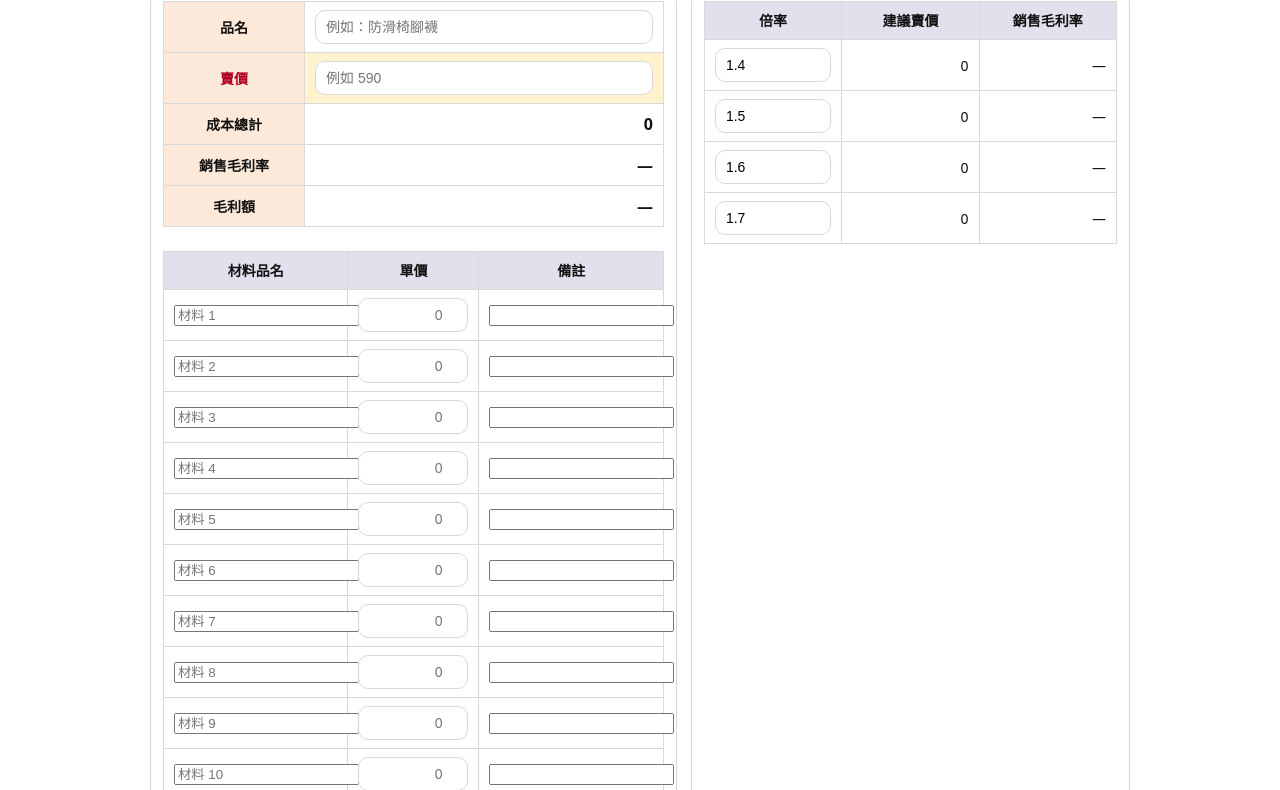
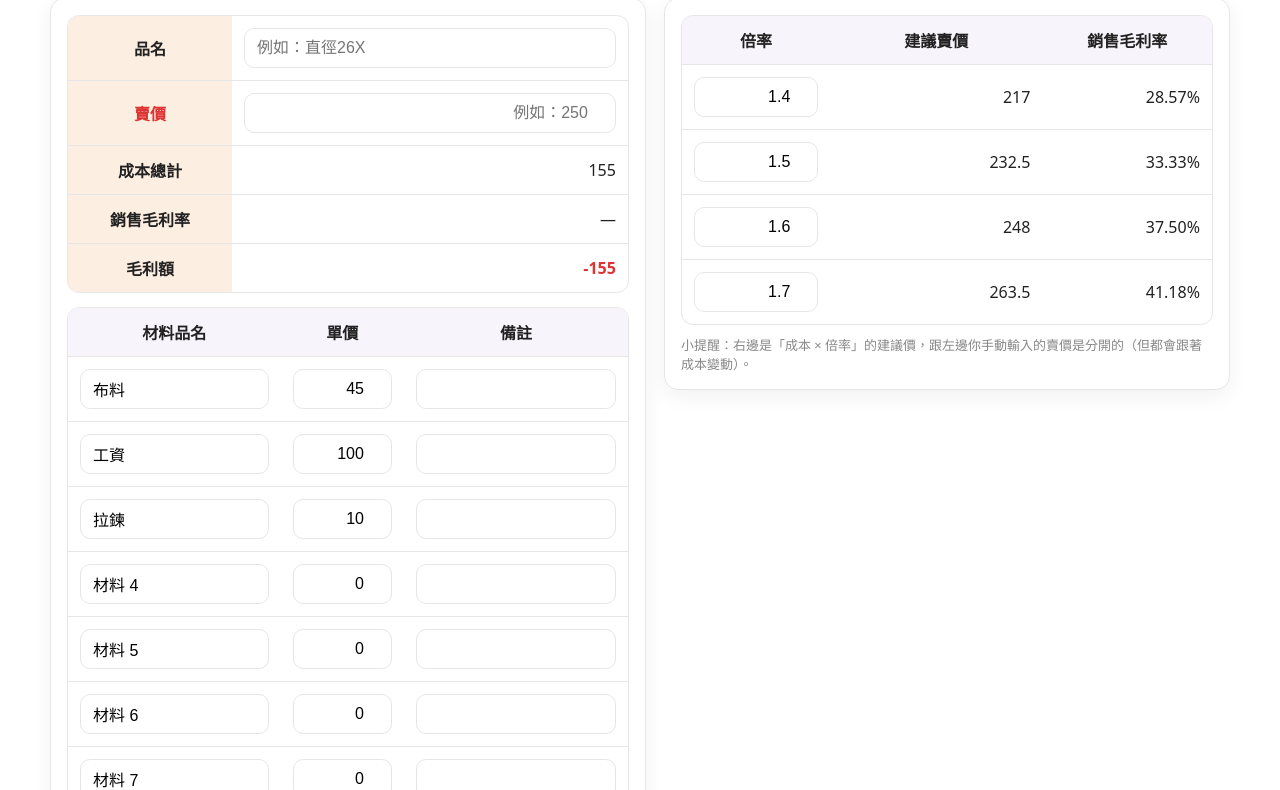
Before and after one commit to lillian1021/profit-calculator, a plain HTML site: page index.html in a window 1280 px wide. Shown: the part 74-864 px from the top of the page. Drawn offline with Linux system fonts and the light colour scheme.

Commit message:
index.html

```diff
--- a/index.html
+++ b/index.html
@@ -6,327 +6,367 @@
   <title>成本毛利計算表（網頁版）</title>
   <style>
     :root{
-      --border:#d9d9d9;
-      --muted:#666;
-      --bg:#fafafa;
-      --card:#fff;
-      --label:#FDE9D9;
-      --hdr:#E4DFEC;
-      --sell:#FFF2CC;
+      --bg:#ffffff;
+      --card:#ffffff;
+      --line:#e6e6e6;
+      --muted:#888;
+      --accent:#d33;
+      --soft:#f7f4fb;
+      --soft2:#fdeee2;
+      --radius:14px;
+      --shadow:0 6px 22px rgba(0,0,0,.06);
+      --font: system-ui, -apple-system, "Segoe UI", "Noto Sans TC", "PingFang TC", "Microsoft JhengHei", Arial, sans-serif;
     }
-    body{
-      font-family: system-ui, -apple-system, "Segoe UI", Roboto, "Noto Sans TC", sans-serif;
-      margin: 20px auto;
-      max-width: 980px;
-      padding: 0 14px;
-      line-height: 1.5;
-      color:#111;
-    }
-    h1{font-size:20px;margin:0 0 12px}
-    .layout{
-      display:grid;
-      grid-template-columns: 1.2fr 1fr;
-      gap:14px;
-    }
-    @media (max-width: 820px){
-      .layout{grid-template-columns:1fr}
-    }
-    .card{
-      background:var(--card);
-      border:1px solid var(--border);
-      border-radius:14px;
-      padding:12px;
-    }
-    table{
-      width:100%;
-      border-collapse:collapse;
-      table-layout:fixed;
-    }
-    td, th{
-      border:1px solid var(--border);
-      padding:8px 10px;
-      font-size:14px;
-    }
-    th{
-      background:var(--hdr);
-      text-align:center;
-      font-weight:700;
-    }
-    .label{
-      background:var(--label);
-      font-weight:700;
-      text-align:center;
-      width:120px;
-    }
-    .sellCell{
-      background:var(--sell);
-      font-weight:700;
-      color:#b00020;
-    }
+    body{ margin:0; background:var(--bg); font-family:var(--font); color:#222; }
+    .wrap{ max-width:1180px; margin:26px auto; padding:0 18px; }
+    h1{ font-size:22px; margin:0 0 14px; font-weight:800; }
+    .grid{ display:grid; grid-template-columns: 1fr 0.95fr; gap:18px; align-items:start; }
+    .panel{ background:var(--card); border:1px solid var(--line); border-radius:var(--radius); box-shadow:var(--shadow); padding:16px; }
+    .box{ border:1px solid var(--line); border-radius:12px; overflow:hidden; background:#fff; }
+    table{ width:100%; border-collapse:collapse; }
+    th, td{ padding:12px 12px; border-bottom:1px solid var(--line); vertical-align:middle; }
+    tr:last-child td{ border-bottom:none; }
+    th{ background:var(--soft); font-weight:800; text-align:center; }
+    .mini th{ background:var(--soft); }
+    .leftLabel{ width:140px; background:var(--soft2); font-weight:800; text-align:center; }
+    .red{ color:var(--accent); font-weight:900; }
+    .right{ text-align:right; }
+    .center{ text-align:center; }
     input[type="text"], input[type="number"]{
       width:100%;
+      padding:10px 12px;
+      border:1px solid var(--line);
+      border-radius:10px;
+      font-size:16px;
+      outline:none;
       box-sizing:border-box;
-      padding:8px 10px;
-      border:1px solid var(--border);
-      border-radius:10px;
-      font-size:14px;
+      background:#fff;
     }
-    .right{text-align:right}
-    .center{text-align:center}
-    .big{font-weight:800;font-size:16px}
-    .neg{color:#b00020}
-    .actions{
-      display:flex;
-      gap:10px;
-      flex-wrap:wrap;
-      margin-top:10px;
-    }
+    input[type="number"]{ text-align:right; }
+    input:focus{ border-color:#c7b7ff; box-shadow:0 0 0 3px rgba(120,82,255,.12); }
+    .controls{ display:flex; gap:10px; flex-wrap:wrap; margin-top:12px; }
     button{
-      border:1px solid var(--border);
-      background:var(--bg);
-      padding:10px 12px;
+      border:1px solid var(--line);
+      background:#fff;
+      padding:10px 14px;
       border-radius:12px;
       cursor:pointer;
-      font-weight:700;
+      font-weight:800;
     }
-    .muted{color:var(--muted);font-size:13px}
+    button:hover{ background:#fafafa; }
+    .hint{ margin-top:10px; color:var(--muted); font-size:13px; }
+    .twoBoxes{ display:grid; gap:14px; }
+    .subTitle{ font-weight:900; margin:8px 0 10px; }
+    .stickyNote{
+      font-size:13px; color:#666; margin-top:10px;
+    }
+    .muted{ color:var(--muted); }
+    .badgeNeg{ color:var(--accent); font-weight:900; }
   </style>
 </head>
+
 <body>
-
+  <div class="wrap">
     <h1>成本毛利計算表（網頁版）</h1>
 
-<div class="layout">
-  <!-- 左側 -->
-  <div class="card">
+    <div class="grid">
+      <!-- 左側：輸入與成本 -->
+      <div class="panel">
+        <div class="twoBoxes">
+          <!-- 上方：品名/賣價/成本/毛利 -->
+          <div class="box">
             <table>
               <tr>
-        <td class="label">品名</td>
-        <td colspan="2"><input id="productName" type="text" placeholder="例如：防滑椅腳襪"></td>
+                <td class="leftLabel">品名</td>
+                <td><input id="productName" type="text" placeholder="例如：直徑26X" /></td>
               </tr>
               <tr>
-        <td class="label" style="color:#b00020;">賣價</td>
-        <td colspan="2" class="sellCell">
-          <input id="sell" type="number" step="0.01" placeholder="例如 590">
-        </td>
+                <td class="leftLabel red">賣價</td>
+                <td><input id="sellPrice" type="number" inputmode="decimal" min="0" step="0.1" placeholder="例如：250" /></td>
               </tr>
               <tr>
-        <td class="label">成本總計</td>
-        <td colspan="2" class="right big"><span id="costTotal">0</span></td>
+                <td class="leftLabel">成本總計</td>
+                <td class="right"><span id="totalCost">0</span></td>
               </tr>
               <tr>
-        <td class="label">銷售毛利率</td>
-        <td colspan="2" class="right big"><span id="gpRate">—</span></td>
+                <td class="leftLabel">銷售毛利率</td>
+                <td class="right"><span id="grossMargin">—</span></td>
               </tr>
               <tr>
-        <td class="label">毛利額</td>
-        <td colspan="2" class="right big"><span id="gpAmt">—</span></td>
+                <td class="leftLabel">毛利額</td>
+                <td class="right"><span id="grossProfit" class="badgeNeg">0</span></td>
               </tr>
             </table>
+          </div>
 
-    <br>
-
-    <table>
+          <!-- 下方：材料明細 -->
+          <div class="box">
+            <table class="mini" id="materialsTable">
               <tr>
-        <th>材料品名</th>
+                <th style="width:38%">材料品名</th>
                 <th style="width:22%">單價</th>
                 <th>備註</th>
               </tr>
-      <tbody id="materials"></tbody>
+
+              <!-- 初始三列 -->
+              <tr class="matRow">
+                <td><input type="text" class="matName" value="布料" /></td>
+                <td><input type="number" class="matCost" value="45" min="0" step="0.1" /></td>
+                <td><input type="text" class="matNote" /></td>
+              </tr>
+              <tr class="matRow">
+                <td><input type="text" class="matName" value="工資" /></td>
+                <td><input type="number" class="matCost" value="100" min="0" step="0.1" /></td>
+                <td><input type="text" class="matNote" /></td>
+              </tr>
+              <tr class="matRow">
+                <td><input type="text" class="matName" value="拉鍊" /></td>
+                <td><input type="number" class="matCost" value="10" min="0" step="0.1" /></td>
+                <td><input type="text" class="matNote" /></td>
+              </tr>
+
+              <!-- 預留多列（跟你截圖一樣到10列） -->
+              <tr class="matRow">
+                <td><input type="text" class="matName" value="材料 4" /></td>
+                <td><input type="number" class="matCost" value="0" min="0" step="0.1" /></td>
+                <td><input type="text" class="matNote" /></td>
+              </tr>
+              <tr class="matRow">
+                <td><input type="text" class="matName" value="材料 5" /></td>
+                <td><input type="number" class="matCost" value="0" min="0" step="0.1" /></td>
+                <td><input type="text" class="matNote" /></td>
+              </tr>
+              <tr class="matRow">
+                <td><input type="text" class="matName" value="材料 6" /></td>
+                <td><input type="number" class="matCost" value="0" min="0" step="0.1" /></td>
+                <td><input type="text" class="matNote" /></td>
+              </tr>
+              <tr class="matRow">
+                <td><input type="text" class="matName" value="材料 7" /></td>
+                <td><input type="number" class="matCost" value="0" min="0" step="0.1" /></td>
+                <td><input type="text" class="matNote" /></td>
+              </tr>
+              <tr class="matRow">
+                <td><input type="text" class="matName" value="材料 8" /></td>
+                <td><input type="number" class="matCost" value="0" min="0" step="0.1" /></td>
+                <td><input type="text" class="matNote" /></td>
+              </tr>
+              <tr class="matRow">
+                <td><input type="text" class="matName" value="材料 9" /></td>
+                <td><input type="number" class="matCost" value="0" min="0" step="0.1" /></td>
+                <td><input type="text" class="matNote" /></td>
+              </tr>
+              <tr class="matRow">
+                <td><input type="text" class="matName" value="材料 10" /></td>
+                <td><input type="number" class="matCost" value="0" min="0" step="0.1" /></td>
+                <td><input type="text" class="matNote" /></td>
+              </tr>
             </table>
-
-    <div class="actions">
-      <button id="addRow">＋新增一列</button>
-      <button id="clearAll">清空</button>
-      <button id="exportExcel">匯出 Excel</button>
-      <span class="muted" id="exportHint"></span>
           </div>
 
-    <div class="muted">銷售毛利率 =（賣價 − 成本總計）÷ 賣價</div>
+          <div class="controls">
+            <button id="addRowBtn">+新增一列</button>
+            <button id="clearBtn">清空</button>
+            <button id="exportBtn">匯出 Excel（CSV）</button>
           </div>
 
-  <!-- 右側倍率 -->
-  <div class="card">
-    <table>
-      <tr>
-        <th>倍率</th>
-        <th>建議賣價</th>
-        <th>銷售毛利率</th>
-      </tr>
-      <tbody id="multipliers"></tbody>
-    </table>
+          <div class="stickyNote">銷售毛利率 =（賣價 − 成本總計）÷ 賣價</div>
         </div>
       </div>
 
-<!-- 匯出 Excel 用：SheetJS (xlsx) -->
-<script src="https://cdn.jsdelivr.net/npm/xlsx@0.18.5/dist/xlsx.full.min.js"></script>
+      <!-- 右側：倍率建議售價 -->
+      <div class="panel">
+        <div class="box">
+          <table id="multTable">
+            <tr>
+              <th style="width:28%">倍率</th>
+              <th>建議賣價</th>
+              <th style="width:32%">銷售毛利率</th>
+            </tr>
+            <tr class="multRow">
+              <td><input type="number" class="mult" value="1.4" step="0.1" /></td>
+              <td class="right"><span class="suggestPrice">0</span></td>
+              <td class="right"><span class="suggestMargin">—</span></td>
+            </tr>
+            <tr class="multRow">
+              <td><input type="number" class="mult" value="1.5" step="0.1" /></td>
+              <td class="right"><span class="suggestPrice">0</span></td>
+              <td class="right"><span class="suggestMargin">—</span></td>
+            </tr>
+            <tr class="multRow">
+              <td><input type="number" class="mult" value="1.6" step="0.1" /></td>
+              <td class="right"><span class="suggestPrice">0</span></td>
+              <td class="right"><span class="suggestMargin">—</span></td>
+            </tr>
+            <tr class="multRow">
+              <td><input type="number" class="mult" value="1.7" step="0.1" /></td>
+              <td class="right"><span class="suggestPrice">0</span></td>
+              <td class="right"><span class="suggestMargin">—</span></td>
+            </tr>
+          </table>
+        </div>
+
+        <div class="hint">
+          小提醒：右邊是「成本 × 倍率」的建議價，跟左邊你手動輸入的賣價是分開的（但都會跟著成本變動）。
+        </div>
+      </div>
+    </div>
+  </div>
 
   <script>
-  const $ = s => document.querySelector(s);
-  const fmtMoney = v => (Math.round(v*100)/100).toLocaleString('zh-TW',{maximumFractionDigits:2});
-  const fmtPct = v => (Math.round(v*10000)/100).toLocaleString('zh-TW',{maximumFractionDigits:2})+'%';
-  const num = v => Number(v)||0;
+    // --------- helpers ----------
+    const $ = (sel, root=document) => root.querySelector(sel);
+    const $$ = (sel, root=document) => Array.from(root.querySelectorAll(sel));
 
-  const state = { rows:10, mult:[1.4,1.5,1.6,1.7] };
-
-  function buildMaterials(){
-    const tb = $('#materials');
-    tb.innerHTML = '';
-    for(let i=0;i<state.rows;i++){
-      tb.innerHTML += `
-        <tr>
-          <td><input class="m-name" placeholder="材料 ${i+1}"></td>
-          <td><input type="number" step="0.01" class="price right" placeholder="0"></td>
-          <td><input class="m-note" placeholder=""></td>
-        </tr>`;
-    }
-    tb.querySelectorAll('input').forEach(i=>i.oninput=render);
+    function num(v){
+      const n = parseFloat(v);
+      return Number.isFinite(n) ? n : 0;
     }
 
-  function buildMult(){
-    const tb = $('#multipliers');
-    tb.innerHTML = '';
-    state.mult.forEach(m=>{
-      tb.innerHTML += `
-        <tr>
-          <td class="center"><input type="number" value="${m}" step="0.1" class="mult"></td>
-          <td class="right suggest">0</td>
-          <td class="right rate">—</td>
-        </tr>`;
-    });
-    tb.querySelectorAll('.mult').forEach(i=>i.oninput=()=>{
-      state.mult=[...tb.querySelectorAll('.mult')].map(x=>num(x.value));
-      render();
+    function fmtMoney(n){
+      // 盡量保留 1 位小數（你倍率會出現 .5）
+      const isInt = Math.abs(n - Math.round(n)) < 1e-9;
+      return isInt ? String(Math.round(n)) : String(Math.round(n * 10) / 10);
+    }
+
+    function fmtPct(n){
+      if (!Number.isFinite(n)) return "—";
+      return (Math.round(n * 10000) / 100).toFixed(2) + "%";
+    }
+
+    // --------- core calc ----------
+    function getTotalCost(){
+      return $$(".matCost").reduce((sum, inp) => sum + num(inp.value), 0);
+    }
+
+    function updateLeft(){
+      const sell = num($("#sellPrice").value);
+      const cost = getTotalCost();
+
+      $("#totalCost").textContent = fmtMoney(cost);
+
+      const profit = sell - cost;
+      $("#grossProfit").textContent = fmtMoney(profit);
+      $("#grossProfit").classList.toggle("badgeNeg", profit < 0);
+
+      const margin = sell > 0 ? (profit / sell) : NaN;
+      $("#grossMargin").textContent = sell > 0 ? fmtPct(margin) : "—";
+    }
+
+    function updateRight(){
+      const cost = getTotalCost();
+      $$(".multRow").forEach(row => {
+        const mult = num($(".mult", row).value) || 0;
+        const suggest = cost * mult;
+
+        $(".suggestPrice", row).textContent = fmtMoney(suggest);
+
+        // 依建議售價計算毛利率（固定公式：1 - 1/倍率），避免浮點誤差也更直觀
+        const m = mult > 0 ? (1 - (1 / mult)) : NaN;
+        $(".suggestMargin", row).textContent = mult > 0 ? fmtPct(m) : "—";
       });
     }
 
-  function getCost(){
-    const prices = [...document.querySelectorAll('.price')].map(i=>num(i.value));
-    return prices.reduce((a,b)=>a+b,0);
+    function recalcAll(){
+      updateLeft();
+      updateRight();
     }
 
-  function render(){
-    const sell = num($('#sell').value);
-    const cost = getCost();
-    const gp = sell - cost;
-    const rate = sell>0 ? gp/sell : null;
+    // --------- events ----------
+    function bindLiveEvents(){
+      // ⭐關鍵：賣價要即時觸發
+      $("#sellPrice").addEventListener("input", recalcAll);
 
-    $('#costTotal').textContent = fmtMoney(cost);
-    $('#gpAmt').textContent = (sell || cost) ? fmtMoney(gp) : '—';
-    $('#gpAmt').classList.toggle('neg', gp<0);
-    $('#gpRate').textContent = rate===null ? '—' : fmtPct(rate);
+      // 材料單價變動
+      $$(".matCost").forEach(inp => {
+        inp.addEventListener("input", recalcAll);
+      });
 
-    document.querySelectorAll('#multipliers tr').forEach((tr,i)=>{
-      const s = cost * (state.mult[i] || 0);
-      tr.querySelector('.suggest').textContent = fmtMoney(s);
-      tr.querySelector('.rate').textContent = s>0 ? fmtPct((s-cost)/s) : '—';
+      // 倍率變動
+      $$(".mult").forEach(inp => {
+        inp.addEventListener("input", recalcAll);
       });
     }
 
-  $('#addRow').onclick = ()=>{ state.rows++; buildMaterials(); render(); };
-  $('#clearAll').onclick = ()=>{
-    if(confirm('確定清空？')){
-      document.querySelectorAll('input').forEach(i=>i.value='');
-      render();
-    }
-  };
+    // 新增一列
+    $("#addRowBtn").addEventListener("click", () => {
+      const table = $("#materialsTable");
+      const rowCount = $$(".matRow", table).length;
+      const tr = document.createElement("tr");
+      tr.className = "matRow";
+      tr.innerHTML = `
+        <td><input type="text" class="matName" value="材料 ${rowCount + 1}" /></td>
+        <td><input type="number" class="matCost" value="0" min="0" step="0.1" /></td>
+        <td><input type="text" class="matNote" /></td>
+      `;
+      table.appendChild(tr);
 
-  // ✅ 匯出 Excel
-  function exportToExcel(){
-    if (!window.XLSX){
-      $('#exportHint').textContent = '（匯出元件載入失敗，請確認有網路）';
-      return;
-    }
-
-    const name = ($('#productName').value || '未命名').trim();
-    const sell = num($('#sell').value);
-    const cost = getCost();
-    const gp = sell - cost;
-    const gpRate = sell>0 ? gp/sell : null;
-
-    // 收材料明細
-    const mats = [...document.querySelectorAll('#materials tr')].map(tr => ({
-      mName: tr.querySelector('.m-name')?.value || '',
-      mPrice: num(tr.querySelector('.price')?.value),
-      mNote: tr.querySelector('.m-note')?.value || ''
-    })).filter(r => r.mName || r.mPrice || r.mNote); // 只留有填的
-
-    // 收倍率表
-    const multRows = [...document.querySelectorAll('#multipliers tr')].map(tr => {
-      const m = num(tr.querySelector('.mult')?.value);
-      const suggest = cost * (m || 0);
-      const rate = suggest>0 ? (suggest-cost)/suggest : null;
-      return { m, suggest, rate };
+      // 只綁新增那格就好
+      $(".matCost", tr).addEventListener("input", recalcAll);
+      recalcAll();
     });
 
-    // 用 AOA（二維陣列）組工作表
-    const aoa = [];
-    aoa.push(['品名', name]);
-    aoa.push(['賣價', sell]);
-    aoa.push(['成本總計', cost]);
-    aoa.push(['銷售毛利率', gpRate===null ? '' : gpRate]);
-    aoa.push(['毛利額', gp]);
-    aoa.push([]);
-    aoa.push(['倍率試算（成本×倍率=建議賣價）']);
-    aoa.push(['倍率', '建議賣價', '銷售毛利率']);
-    multRows.forEach(r => aoa.push([r.m, r.suggest, r.rate===null ? '' : r.rate]));
-    aoa.push([]);
-    aoa.push(['材料明細']);
-    aoa.push(['材料品名', '單價', '備註']);
-    mats.forEach(r => aoa.push([r.mName, r.mPrice, r.mNote]));
+    // 清空
+    $("#clearBtn").addEventListener("click", () => {
+      $("#productName").value = "";
+      $("#sellPrice").value = "";
 
-    const ws = XLSX.utils.aoa_to_sheet(aoa);
+      $$(".matRow").forEach((r, idx) => {
+        $(".matName", r).value = idx < 3 ? ["布料","工資","拉鍊"][idx] : `材料 ${idx + 1}`;
+        $(".matCost", r).value = idx < 3 ? [45,100,10][idx] : 0;
+        $(".matNote", r).value = "";
+      });
 
-    // 設定數字格式（讓 Excel 看起來像表格）
-    // B2 賣價、B3 成本、B5 毛利額等：金額
-    // B4 銷售毛利率、倍率區毛利率：百分比
-    const setFmt = (cell, fmt) => { if (ws[cell]) ws[cell].z = fmt; };
+      $$(".mult").forEach((m, idx) => {
+        m.value = [1.4,1.5,1.6,1.7][idx] ?? 1.5;
+      });
 
-    setFmt('B2', '#,##0.00');
-    setFmt('B3', '#,##0.00');
-    setFmt('B5', '#,##0.00');
-    setFmt('B4', '0.00%');
+      recalcAll();
+    });
 
-    // 倍率區：從第 8 行開始（倍率表頭在第 8 行）
-    // 以 aoa 排列：第 8 行是 ['倍率','建議賣價','銷售毛利率']
-    // 資料從第 9 行開始，C 欄是毛利率
-    const multStartRow = 9;
-    for (let i=0; i<multRows.length; i++){
-      const row = multStartRow + i;
-      setFmt(`B${row}`, '#,##0.00');
-      setFmt(`C${row}`, '0.00%');
-    }
+    // 匯出 CSV（Excel 可開）
+    $("#exportBtn").addEventListener("click", () => {
+      const product = $("#productName").value.trim();
+      const sell = num($("#sellPrice").value);
+      const cost = getTotalCost();
+      const profit = sell - cost;
+      const margin = sell > 0 ? (profit / sell) : NaN;
 
-    // 材料明細的單價也設金額（找出「材料明細」區塊開始列）
-    // 我們用搜尋 aoa 裡的 '材料明細' 位置推算列
-    const matTitleIdx = aoa.findIndex(r => r[0] === '材料明細');
-    const matHeaderRow = matTitleIdx + 2; // +1 是 1-based；再 +1 跳過標題列
-    const matDataStart = matHeaderRow + 1; // header下一列
-    for (let i=0; i<mats.length; i++){
-      const row = matDataStart + i;
-      setFmt(`B${row}`, '#,##0.00');
-    }
+      const lines = [];
+      lines.push(["品名", product].join(","));
+      lines.push(["賣價", sell].join(","));
+      lines.push(["成本總計", cost].join(","));
+      lines.push(["毛利額", profit].join(","));
+      lines.push(["銷售毛利率", sell > 0 ? (Math.round(margin*10000)/100).toFixed(2)+"%" : ""].join(","));
+      lines.push("");
+      lines.push(["材料品名","單價","備註"].join(","));
 
-    const wb = XLSX.utils.book_new();
-    XLSX.utils.book_append_sheet(wb, ws, '成本毛利');
+      $$(".matRow").forEach(r => {
+        const n = $(".matName", r).value.replaceAll(",", "，");
+        const c = num($(".matCost", r).value);
+        const note = $(".matNote", r).value.replaceAll(",", "，");
+        // 空白列就不輸出
+        if ((n||"").trim()==="" && c===0 && (note||"").trim()==="") return;
+        lines.push([n, c, note].join(","));
+      });
 
-    const today = new Date();
-    const yyyy = today.getFullYear();
-    const mm = String(today.getMonth()+1).padStart(2,'0');
-    const dd = String(today.getDate()).padStart(2,'0');
-    const filename = `${name}_成本毛利_${yyyy}-${mm}-${dd}.xlsx`;
+      const csv = "\uFEFF" + lines.join("\n"); // BOM for Excel UTF-8
+      const blob = new Blob([csv], { type:"text/csv;charset=utf-8" });
+      const url = URL.createObjectURL(blob);
 
-    XLSX.writeFile(wb, filename);
-    $('#exportHint').textContent = '（已下載）';
-    setTimeout(()=>$('#exportHint').textContent='', 1500);
-  }
+      const a = document.createElement("a");
+      a.href = url;
+      a.download = (product ? product : "成本毛利計算") + ".csv";
+      document.body.appendChild(a);
+      a.click();
+      a.remove();
 
-  $('#exportExcel').onclick = exportToExcel;
+      URL.revokeObjectURL(url);
+    });
 
-  buildMaterials();
-  buildMult();
-  render();
+    // 初始綁定與初次計算
+    bindLiveEvents();
+    recalcAll();
   </script>
-
 </body>
 </html>
```
Lines whose indentation alone changed are shown as unchanged.
